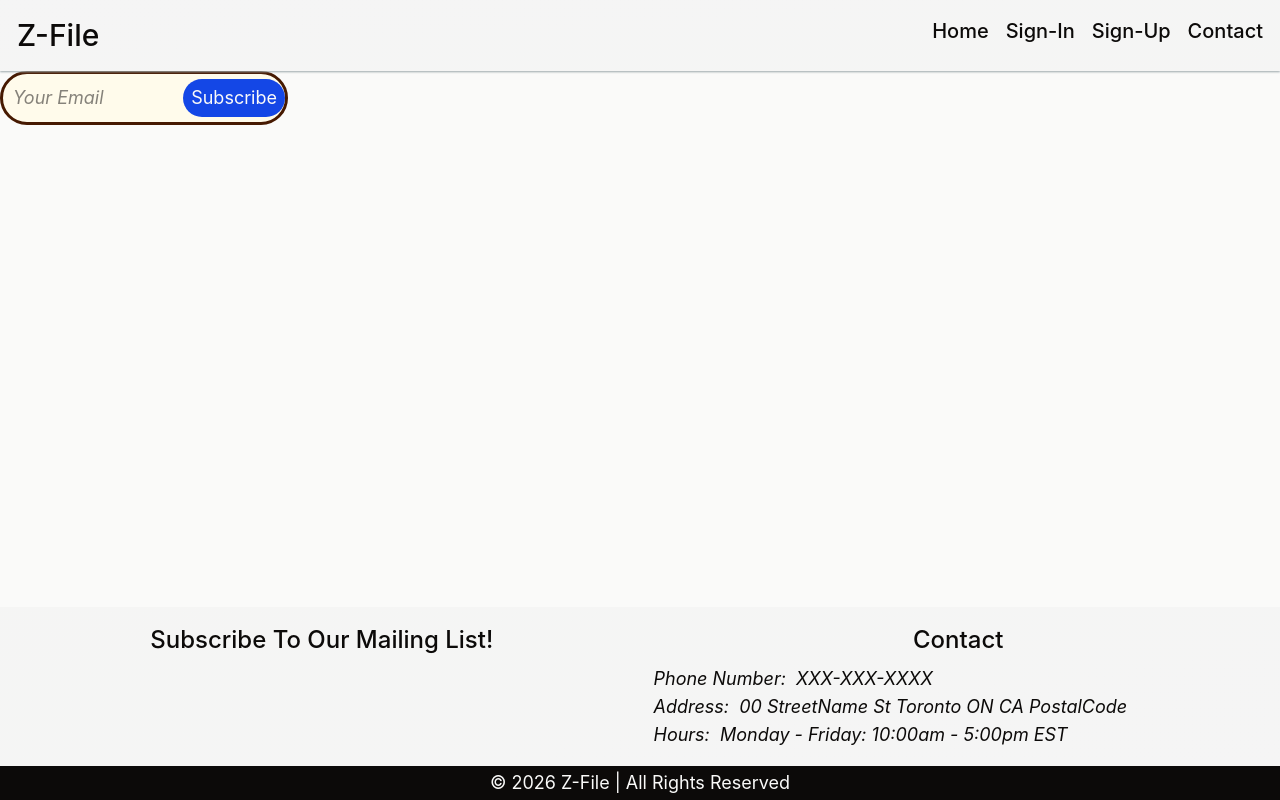
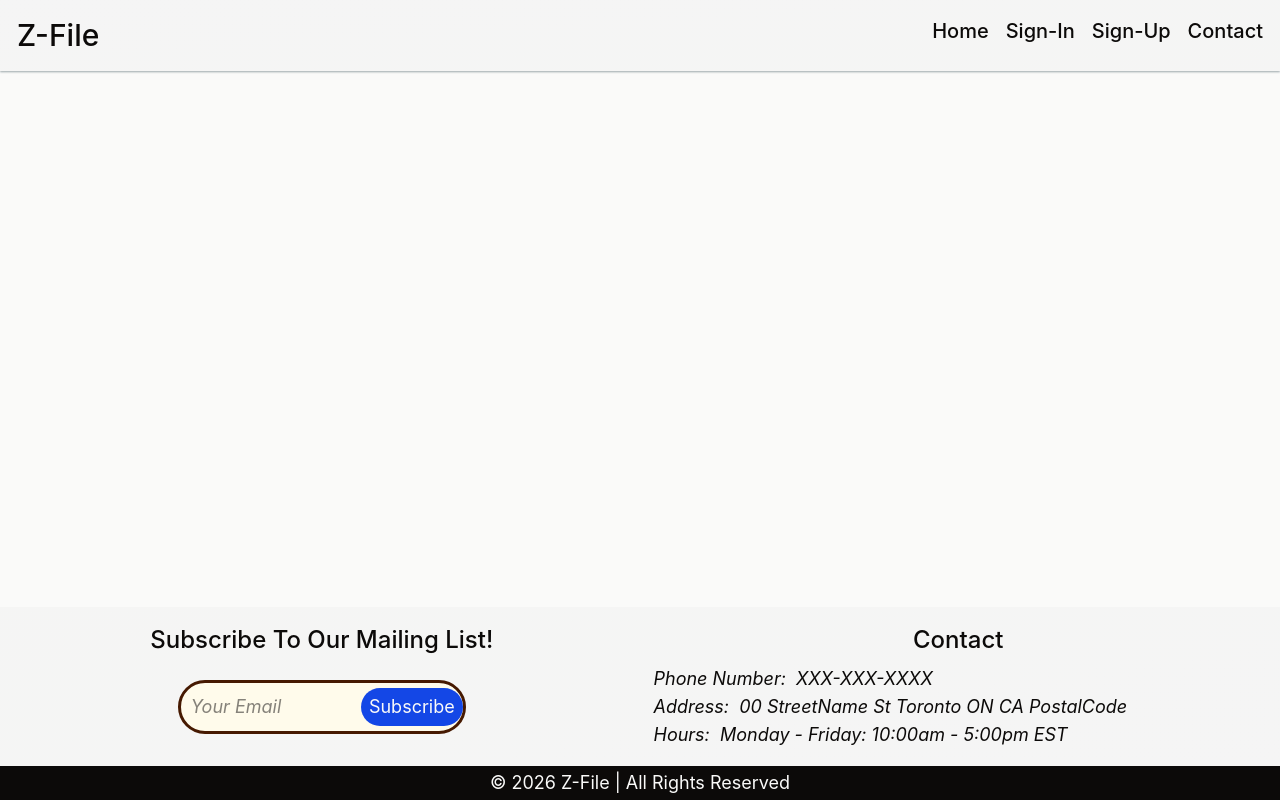
Before and after one commit to mahdi-lnx/z-file, a React (Vite) app in the folder frontend/: page / in a window 1280 px wide. Built offline with nearby package versions, Linux system fonts and the light colour scheme.

Commit message:
Integrated the PublicLayout component with the SubscriptionForm component

```diff
--- a/frontend/src/components/layouts/PublicLayout.tsx
+++ b/frontend/src/components/layouts/PublicLayout.tsx
@@ -10,7 +10,7 @@ import { Heading } from "../typography/Heading.tsx"
 import { cn } from "../../utils/general.ts"
 import { useMatchMedia } from "../../hooks/useMatchMedia.ts"
 import { config } from "../../config.ts"
-import { SubscriptionForm } from "../forms/SubscriptionForm.tsx";
+import { SubscriptionForm } from "../forms/SubscriptionForm.tsx"
 
 
 export const PublicLayout = (): ReactElement => {
@@ -46,7 +46,6 @@ export const PublicLayout = (): ReactElement => {
             </AppHeader>
 
             <main>
-                <SubscriptionForm/>
                 <Outlet/>
             </main>
 
@@ -58,7 +57,12 @@ export const PublicLayout = (): ReactElement => {
                     "md:grid-cols-[1fr_1fr]",
                     "gap-27"
                 )}>
-                    <div>
+                    <div className={cn(
+                        "flex",
+                        "flex-col",
+                        "md:items-center",
+                        "gap-15"
+                    )}>
                         <Heading as="h2" variant="section" className={cn(
                             "mb-9",
                             "capitalize",
@@ -66,12 +70,17 @@ export const PublicLayout = (): ReactElement => {
                         )}>
                             Subscribe to our mailing list!
                         </Heading>
+
+                        <SubscriptionForm/>
                     </div>
 
-                    <div>
+                    <div className={cn(
+                        "flex",
+                        "flex-col",
+                        "gap-9",
+                    )}>
                         <Heading as="h2" variant="section" className={cn(
-                            "mb-9",
-                            "md:text-center",
+                            "md:self-center",
                         )}>
                             Contact
                         </Heading>
```
